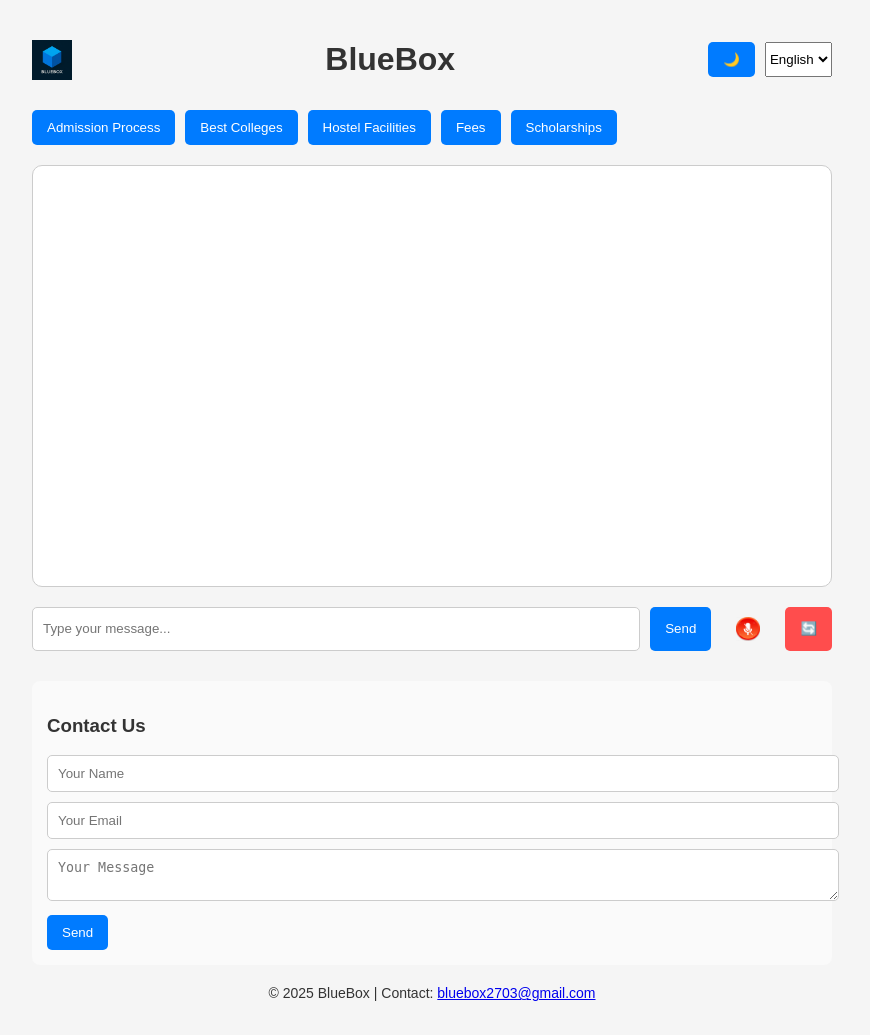
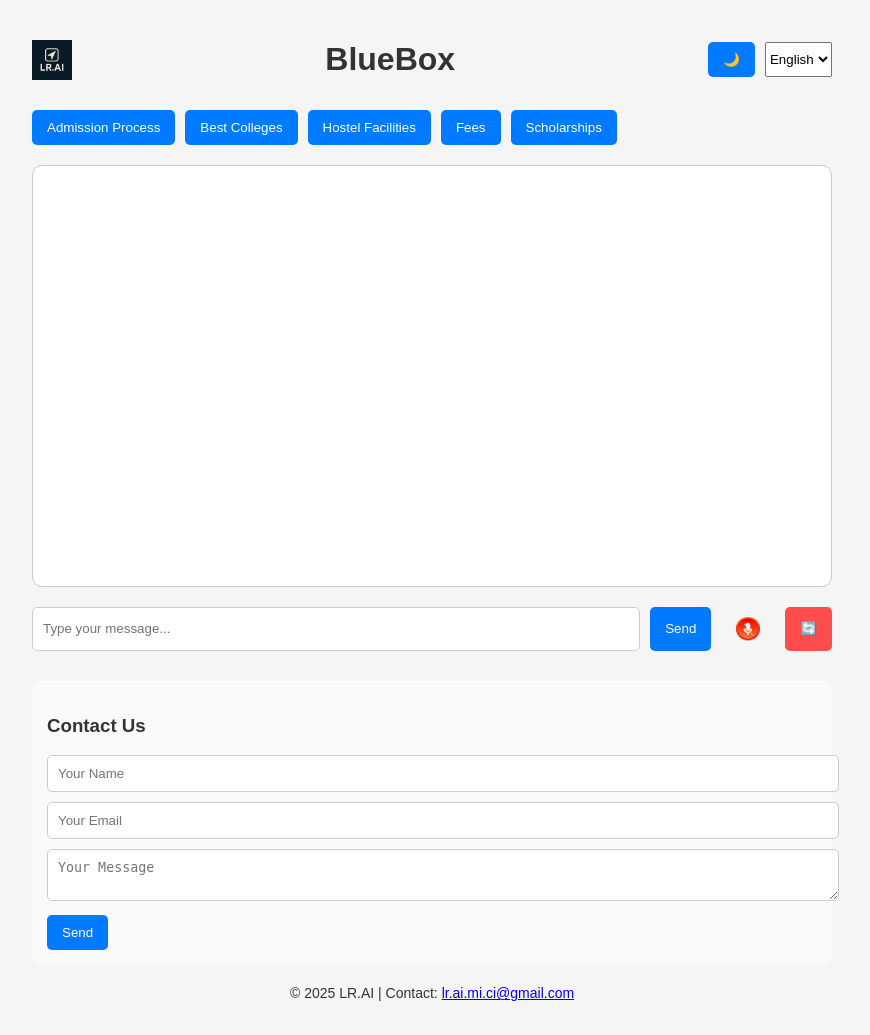
Before and after one commit to rajat270369/lr-ai-chatbot, a Flask app: page / in a window 1280 px wide. Shown: the whole page, without its empty margins (208-1078 px from the left). Run offline with Flask 3, Linux system fonts and the light colour scheme.

Commit message:
Rebranded BlueBox to LR.AI and updated logo

```diff
--- a/app.py
+++ b/app.py
@@ -26,7 +26,7 @@ def chat():
             {
                 "role": "system",
                 "content": (
-                    "You are BlueBox, a helpful and concise assistant for students. "
+                    "You are LR.AI, a helpful and concise assistant for students. "
                     "Keep replies short and structured. If asked about multiple items or steps, respond with a clean, numbered list."
                 )
             },
--- a/templates/index.html
+++ b/templates/index.html
@@ -3,14 +3,14 @@
 <head>
   <meta charset="UTF-8" />
   <meta name="viewport" content="width=device-width, initial-scale=1.0"/>
-  <title>BlueBox</title>
+  <title>LR.AI</title>
   <link rel="stylesheet" href="{{ url_for('static', filename='style.css') }}">
 </head>
 <body>
   <div class="chat-container">
 
     <header>
-      <img src="{{ url_for('static', filename='IMG_2172.png') }}" class="logo" alt="BlueBox Logo">
+      <img src="static/lr-ai-logo.png" class="logo" alt="LR.AI Logo">
       <h1>BlueBox</h1>
       <div class="toggle-container">
         <button id="dark-mode-toggle">🌙</button>
@@ -51,7 +51,7 @@
     </form>
 
     <footer>
-      <p>© 2025 BlueBox | Contact: <a href="mailto:bluebox2703@gmail.com">bluebox2703@gmail.com</a></p>
+      <p>© 2025 LR.AI | Contact: <a href="mailto:lr.ai.mi.ci@gmail.com">lr.ai.mi.ci@gmail.com</a></p>
     </footer>
   </div>
 
```
Also changed, not shown: README.md (added), static/IMG_2172.png (deleted), static/lr-ai-logo.png (added).
